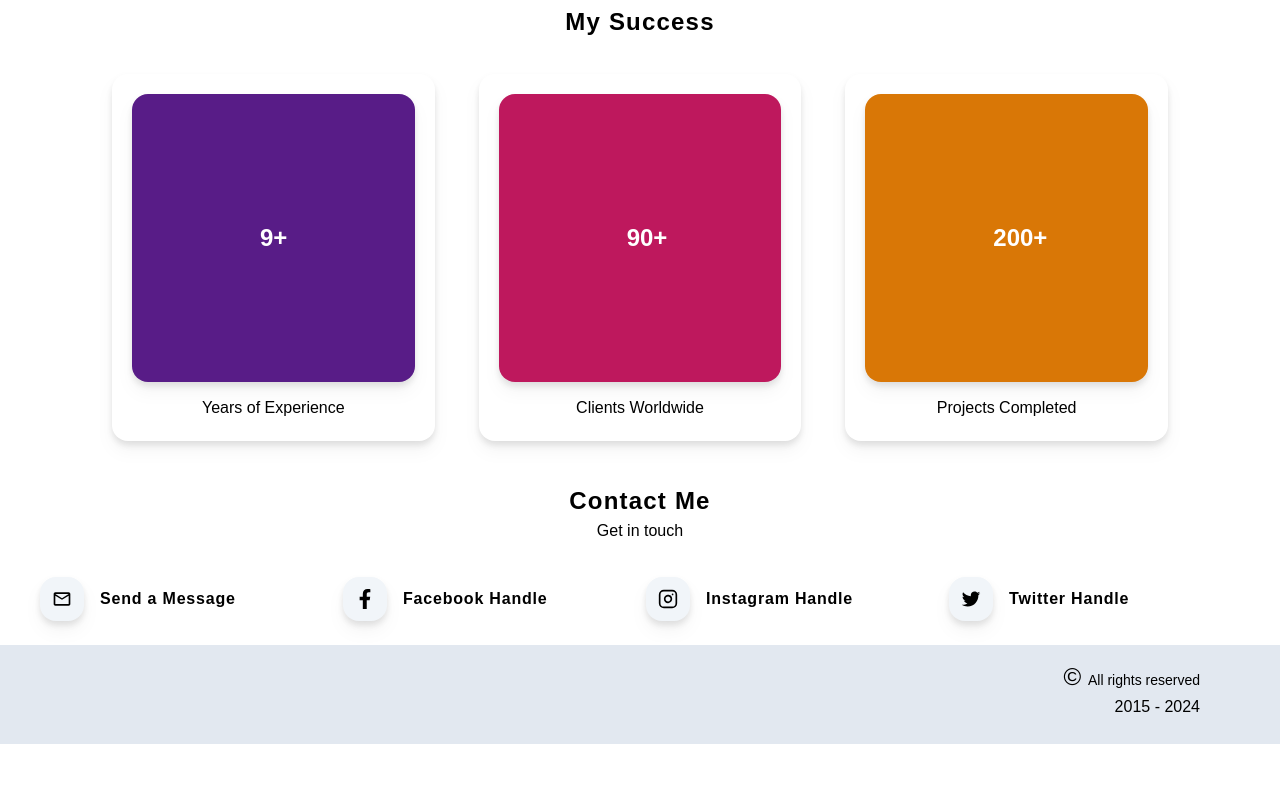
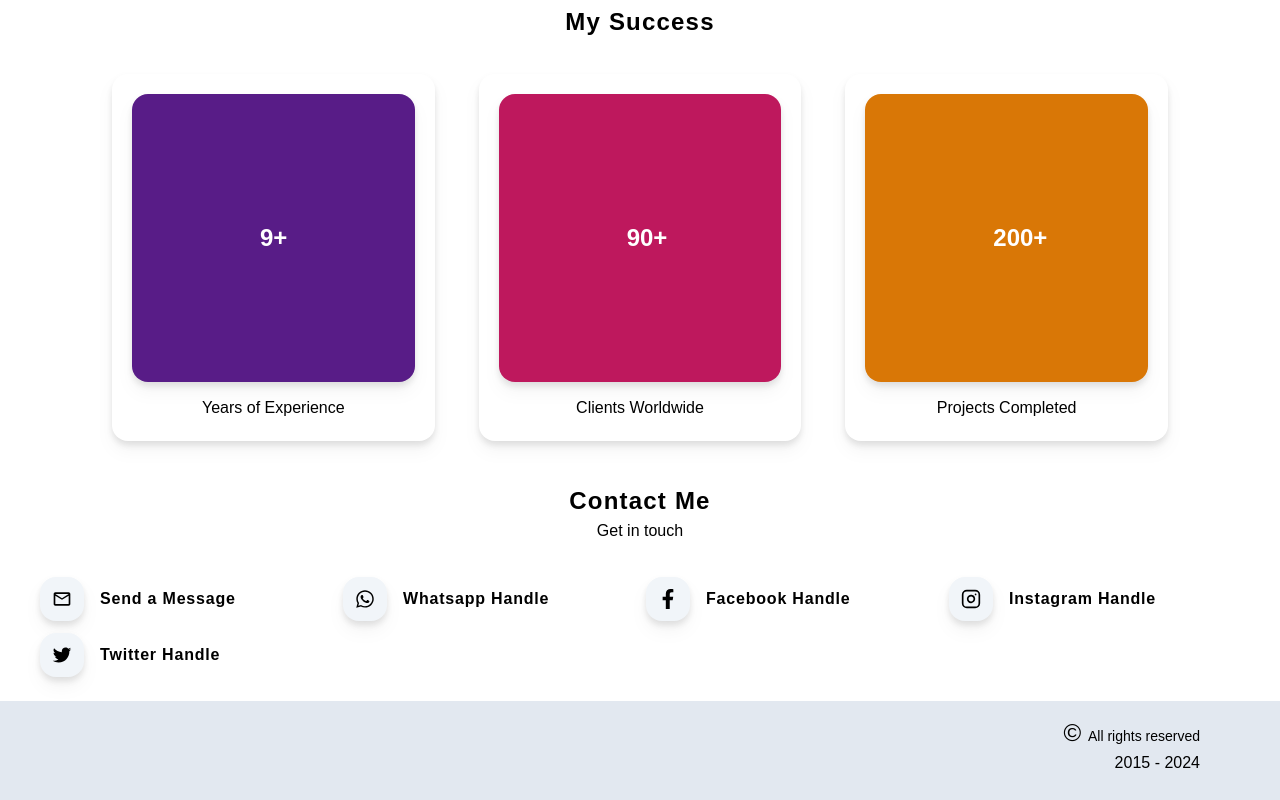
Before and after one commit to Fahyvor/favour-refix, a React (Create React App) app: page / in a window 1280 px wide. Shown: the part 2342-3142 px from the top of the page. Before the commit the page ends 3086 px from the top, so only its background shows below. Built offline with nearby package versions, Linux system fonts and the light colour scheme.

Commit message:
whatsapp link

```diff
--- a/src/components/Contact/Contact.jsx
+++ b/src/components/Contact/Contact.jsx
@@ -1,5 +1,5 @@
 import React from 'react'
-import { FaFacebookF } from 'react-icons/fa'
+import { FaFacebookF, FaWhatsapp } from 'react-icons/fa'
 import { FiInstagram } from 'react-icons/fi'
 import { IoLogoTwitter } from 'react-icons/io'
 import { MdOutlineEmail } from 'react-icons/md'
@@ -20,6 +20,16 @@ const Contact = () => {
             <h2 className='font-semibold tracking-wider'>Send a Message</h2>
           </div>
 
+        </a>
+
+        <a href="https://api.whatsapp.com/send/?phone=2349072033837&text&type=phone_number&app_absent=0" target="_blank" className='flex gap-4 items-center'>
+          <div className='bg-slate-100 rounded-2xl p-3 drop-shadow-lg flex justify-center items-center border-1'>
+            <FaWhatsapp size={20} color='black' />
+          </div>
+          <div>
+            <h2 className='font-semibold tracking-wider'>Whatsapp Handle</h2>
+            {/* <small>Elrey</small> */}
+          </div>
         </a>
 
         <a href="https://facebook.com/fahyvor" className='flex gap-4 items-center'>
--- a/src/components/Nav/Nav.jsx
+++ b/src/components/Nav/Nav.jsx
@@ -24,7 +24,7 @@ const Nav = () => {
 
      <div className='nav_right_links flex gap-11 m-3 lg:justify-end w-[65%] md:w-[55%] items-center max-sm:hidden'>
       <a href="#"
-          onClick={() => setActiveNav('#')} className={activeNav === '# text-gray-950 hover:text-blue-700' ? 'active' : ''}
+          onClick={() => setActiveNav('#')} className={activeNav === '# text-gray-950 hover:text-blue-700' ? 'active ' : ''}
           >Home</a>
       <a href="#about" onClick={() => setActiveNav('#about')} className={activeNav === '#about text-gray-950 hover:text-blue-700' ? 'active' : ''}>About</a>
       <a href="#services" onClick={() => setActiveNav('#services')} className={activeNav === '#services' ? 'active' : 'text-gray-950 hover:text-blue-700'}>Service</a>
```
